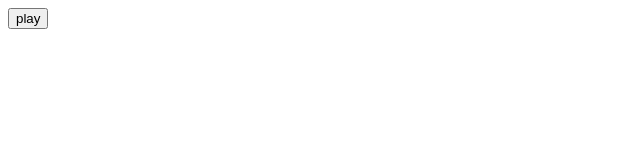
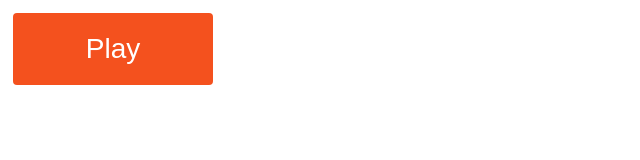
Before and after one commit to pradeepsimba/Jeevasimba, a plain HTML site: page audio.html in a window 1280 px wide. Shown: the whole page, without its empty margins (0-640 px from the left). Drawn offline with Linux system fonts and the light colour scheme.

Commit message:
Update audio.html

```diff
--- a/audio.html
+++ b/audio.html
@@ -3,6 +3,49 @@
 <head>
     <link rel="icon" href="12.png" type="image/icon type">
     <title>Audio</title>
+    <style>
+.button {
+  display: inline-block;
+  border-radius: 4px;
+  background-color: #f4511e;
+  border: none;
+  color: #FFFFFF;
+  text-align: center;
+  font-size: 28px;
+  padding: 20px;
+  width: 200px;
+  transition: all 0.5s;
+  cursor: pointer;
+  margin: 5px;
+}
+
+.button span {
+  cursor: pointer;
+  display: inline-block;
+  position: relative;
+  transition: 0.5s;
+}
+
+.button span:after {
+  content: '\00bb';
+  position: absolute;
+  opacity: 0;
+  top: 0;
+  right: -20px;
+  transition: 0.5s;
+}
+
+.button:hover span {
+  padding-right: 25px;
+}
+
+.button:hover span:after {
+  opacity: 1;
+  right: 0;
+}
+</style>
+
+
 <script>
 
 function setSong () {
@@ -32,7 +75,8 @@ function setSong () {
 
 <div id="soundtrack"></div>
 
-<button onClick="setSong()">play</button>
+<button class="button" style="vertical-align:middle" onClick="setSong()"><span>Play </span></button>
 
 </body>
+
 </html>
```
